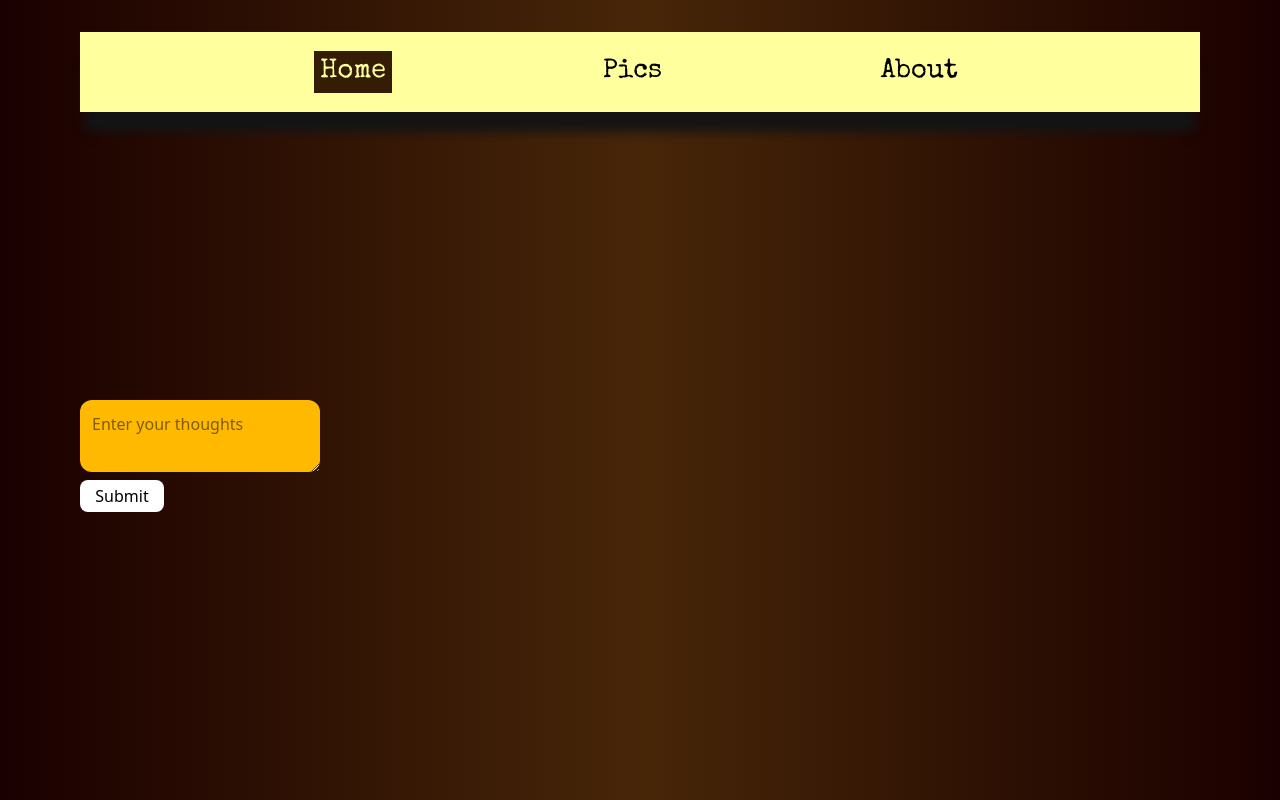
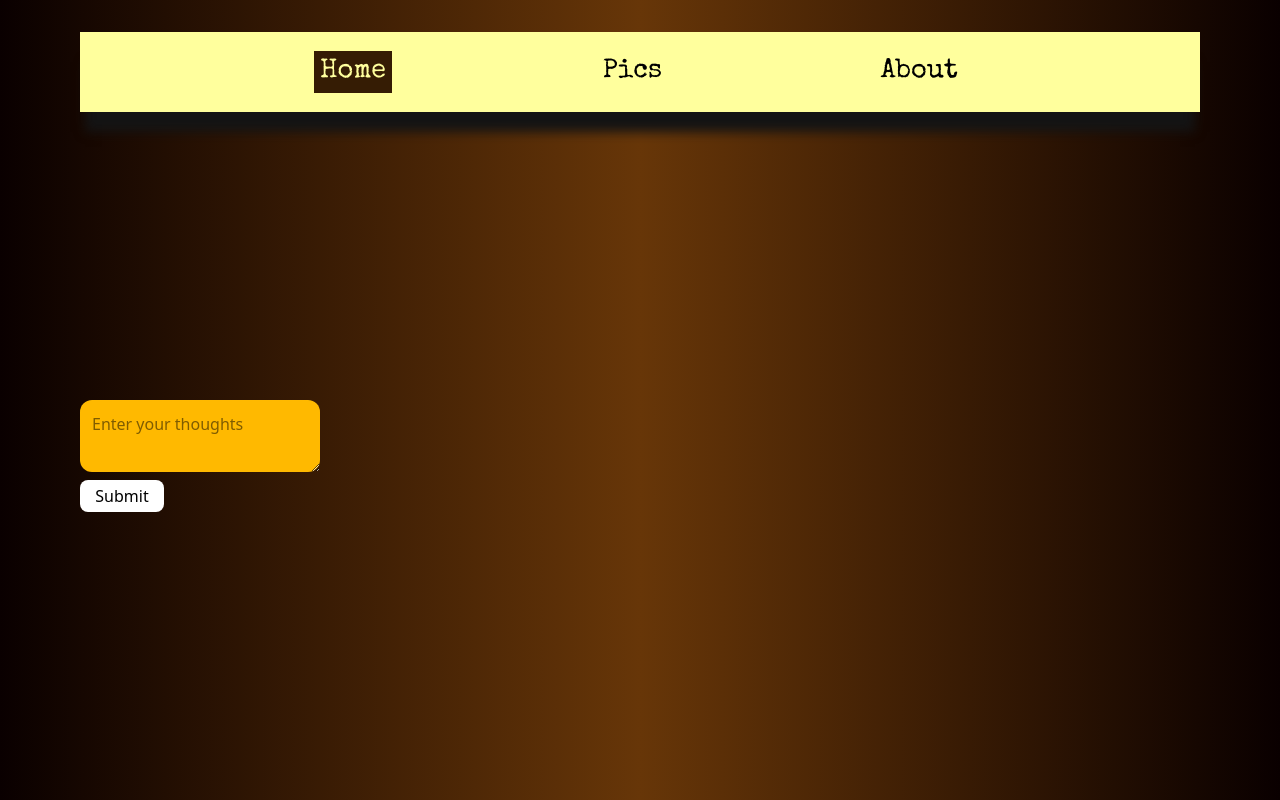
Before and after one commit to Mat-hew-24/lit-deb-site, a Next.js app: page / in a window 1280 px wide. Built offline with nearby package versions, Linux system fonts and the light colour scheme.

Commit message:
changed bg

```diff
--- a/styles/globals.css
+++ b/styles/globals.css
@@ -10,7 +10,7 @@
 }
 
 :root {
-  background: linear-gradient(90deg, #1a0000, #472608, #1a0000);
+  background: linear-gradient(90deg, #0a0000, #673608, #0a0000);
   margin: 0;
   padding: 0;
 }
```
